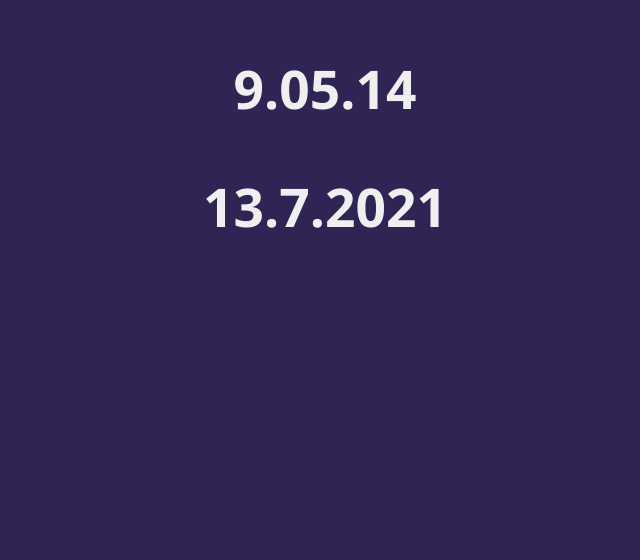
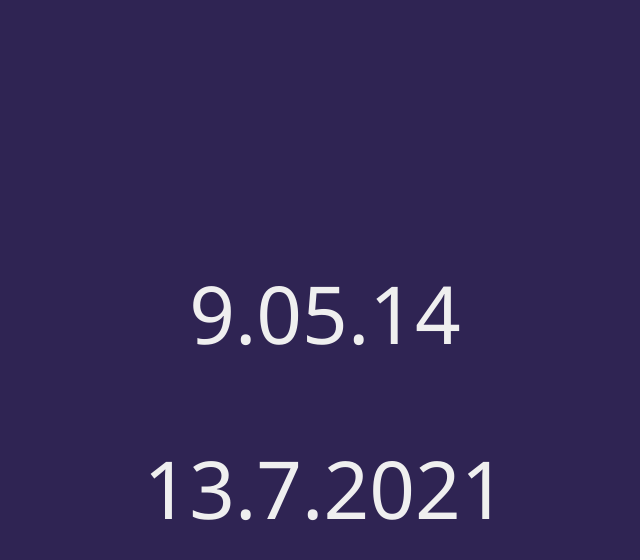
Before and after one commit to saabismi/kellosivu, a plain HTML site: page index.html in a window 1280 px wide. Shown: the whole page, without its empty margins (315-955 px from the left). Drawn offline with Linux system fonts and the light colour scheme.

Commit message:
big clock and centered text

```diff
--- a/index.css
+++ b/index.css
@@ -6,15 +6,21 @@ html {
 }
 
 h1 {
-    text-align: center;
-    font-size: 40pt;
+    font-size: 60pt;
+    font-weight: normal;
 }
 
 main {
     display: flex;
     flex-direction: column;
+    height: 100%;
+    width:100%;
+    align-items: center;
+    justify-content: center;
 }
 
 section#clock {
     vertical-align: middle;
+    text-align: center;
+    width:100%;
 }
```
